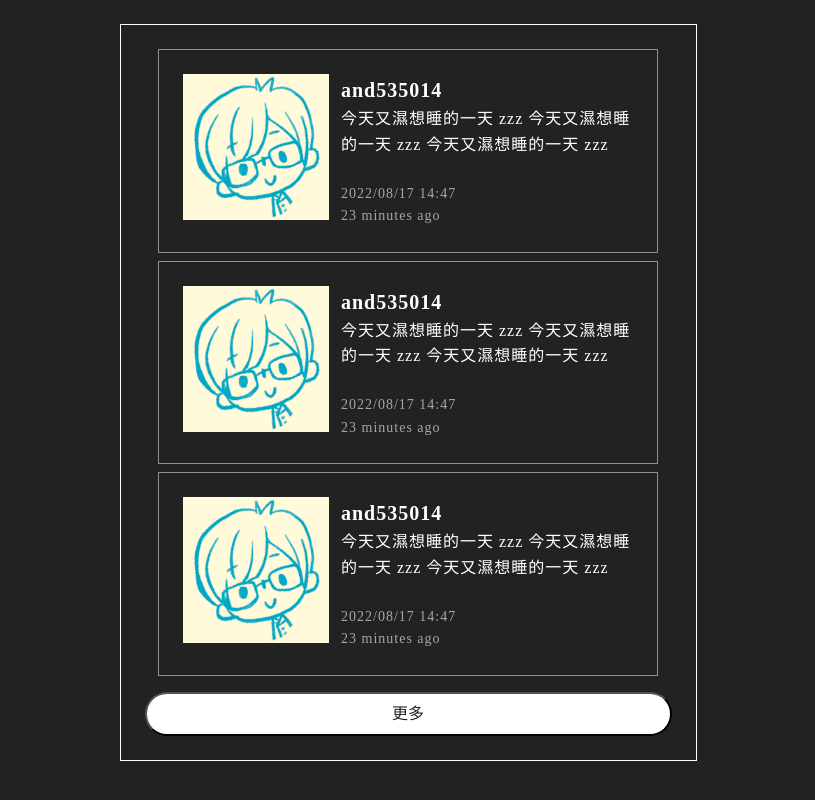
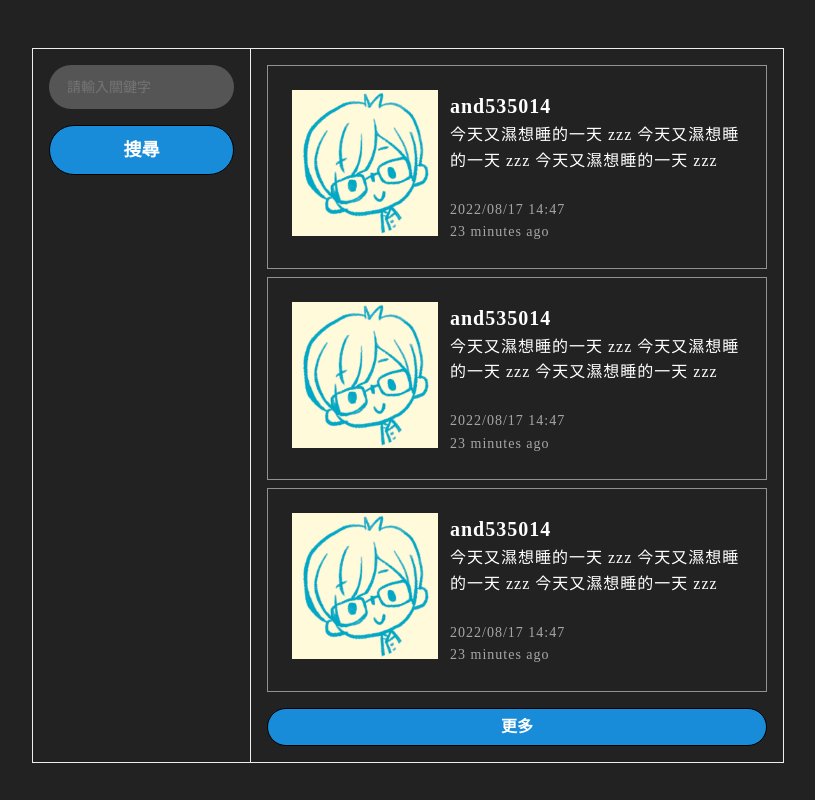
Before and after one commit to and535014/twitter-search, a Nuxt app: page / in a window 1280 px wide. Shown: the whole page, without its empty margins (232-1047 px from the left). Built offline with nearby package versions, Linux system fonts and the light colour scheme.

Commit message:
新增 TwitterSearchBox 元件以及其 css 樣式，並同步修改其他元件的 css 樣式

```diff
--- a/assets/css/main.scss
+++ b/assets/css/main.scss
@@ -1,6 +1,6 @@
 @import url("https://cdnjs.cloudflare.com/ajax/libs/meyer-reset/2.0/reset.min.css");
 
-$black-10: rgba(black, .1);
+$border-color: #eee;
 
 @mixin size($w, $h:$w) {
     width: $w;
@@ -19,21 +19,28 @@ body{
 
 .container{
     max-width: 870px;
-    min-width: 577px;
-    padding: 24px;
 }
 
 .btn{
+    border: 1px solid #000;
+    appearance: none;
     display: inline-flex;
     justify-content: center;
     align-items: center;
-    line-height: 40px;
+    line-height: 36px;
     padding: 0 16px;
     border-radius: 100px;
     font-size: 16px;
+    font-weight: bold;
 }
 
 .btn--primary{
-    background-color: #fff;
-    color: #222;
+    background-color: #188CD8;
+    color: #fff;
 }
+
+.btn--lg{
+    line-height: 48px;
+    font-size: 18px;
+    padding: 0 18px;
+}
--- a/components/TweetCard.vue
+++ b/components/TweetCard.vue
@@ -14,7 +14,7 @@
 
 <script>
 export default {
-
+    name: 'TweetCard'
 }
 </script>
 
--- a/components/TwitterResultList.vue
+++ b/components/TwitterResultList.vue
@@ -13,10 +13,11 @@ export default {
 </script>
 
 <style lang="scss">
+$border-color: #eee;
 .list{
     max-width: 720px;
-    padding: 24px;
-    border: 1px solid #fff;
+    padding: 16px;
+    border-left: 1px solid #eee;
     .list__content{
         margin-bottom: 16px;
         .card{
--- /dev/null
+++ b/components/TwitterSearchBox.vue
@@ -0,0 +1,45 @@
+<template lang="pug">
+.search-box
+    .search-box__input
+        input(type="text" placeholder="請輸入關鍵字")
+    .search-box__btn
+        button.btn.btn--primary.btn--lg 搜尋
+</template>
+
+<script>
+export default {
+    name: 'TwitterSearchBox'
+}
+</script>
+
+<style lang="scss">
+.search-box{
+    min-width: 150px;
+    padding: 16px;
+    .search-box__input{
+        margin-bottom: 16px;
+        input{
+            border: none;
+            appearance: none;
+            border-radius: 100px;
+            line-height: 42px;
+            text-indent: 16px;
+            font-size: 14px;
+            background-color: #555;
+            caret-color: white;
+
+            &:focus{
+                outline: 2px solid #188CD8;
+                background-color: #222;
+            }
+        }
+    }
+
+    .search-box__btn{
+        .btn{
+            width: 100%;
+        }
+    }
+
+}
+</style>
--- a/package.json
+++ b/package.json
@@ -17,6 +17,7 @@
     "webpack": "^4.46.0"
   },
   "devDependencies": {
+    "@nuxtjs/style-resources": "^1.2.1",
     "sass": "^1.54.4",
     "sass-loader": "^10.3.1"
   }
--- a/pages/index.vue
+++ b/pages/index.vue
@@ -1,5 +1,6 @@
 <template lang="pug">
 .container
+    TwitterSearchBox
     TwitterResultList
 </template>
 
@@ -8,3 +9,11 @@ export default {
     name: "IndexPage",
 }
 </script>
+
+<style lang="scss">
+.container{
+    display: flex;
+    border: 1px solid #eee;
+    margin-top: 48px;
+}
+</style>
```
Also changed, not shown: 1 other file (tests, documents, lock files or other folders).
